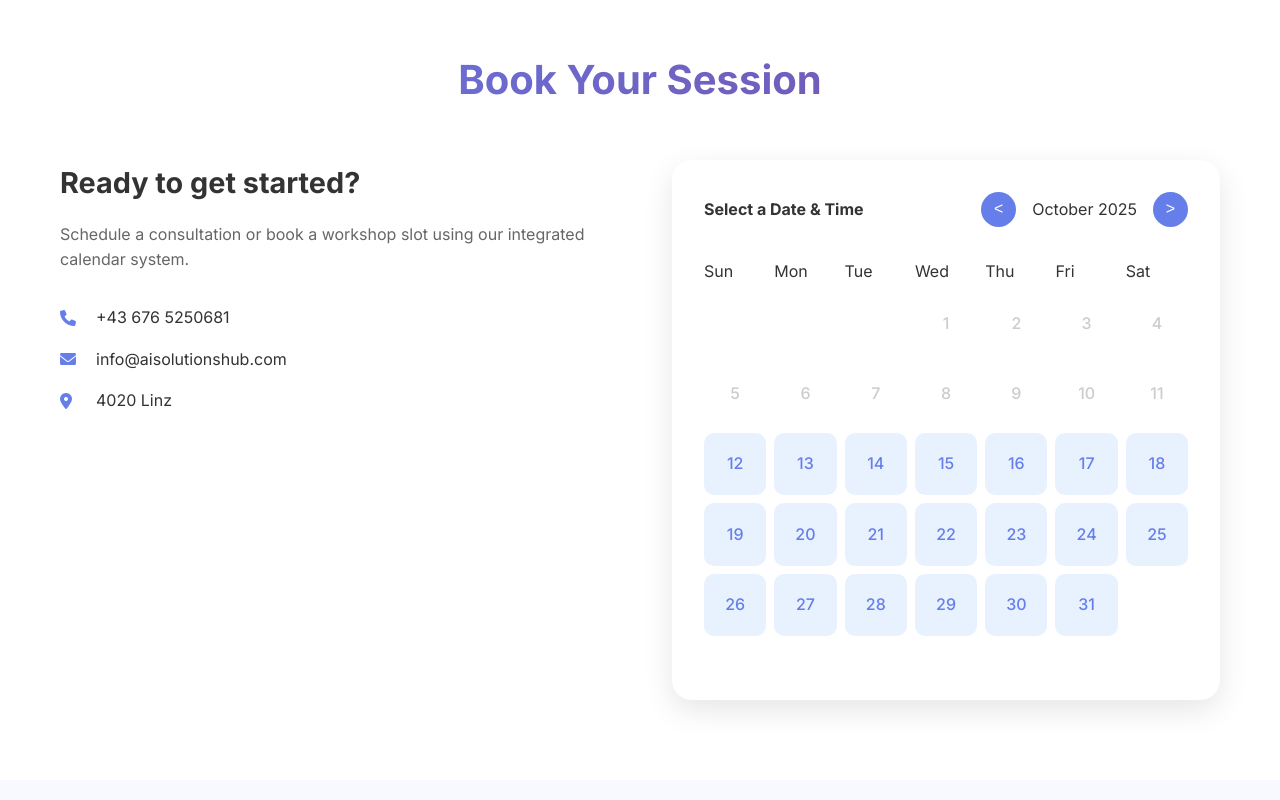
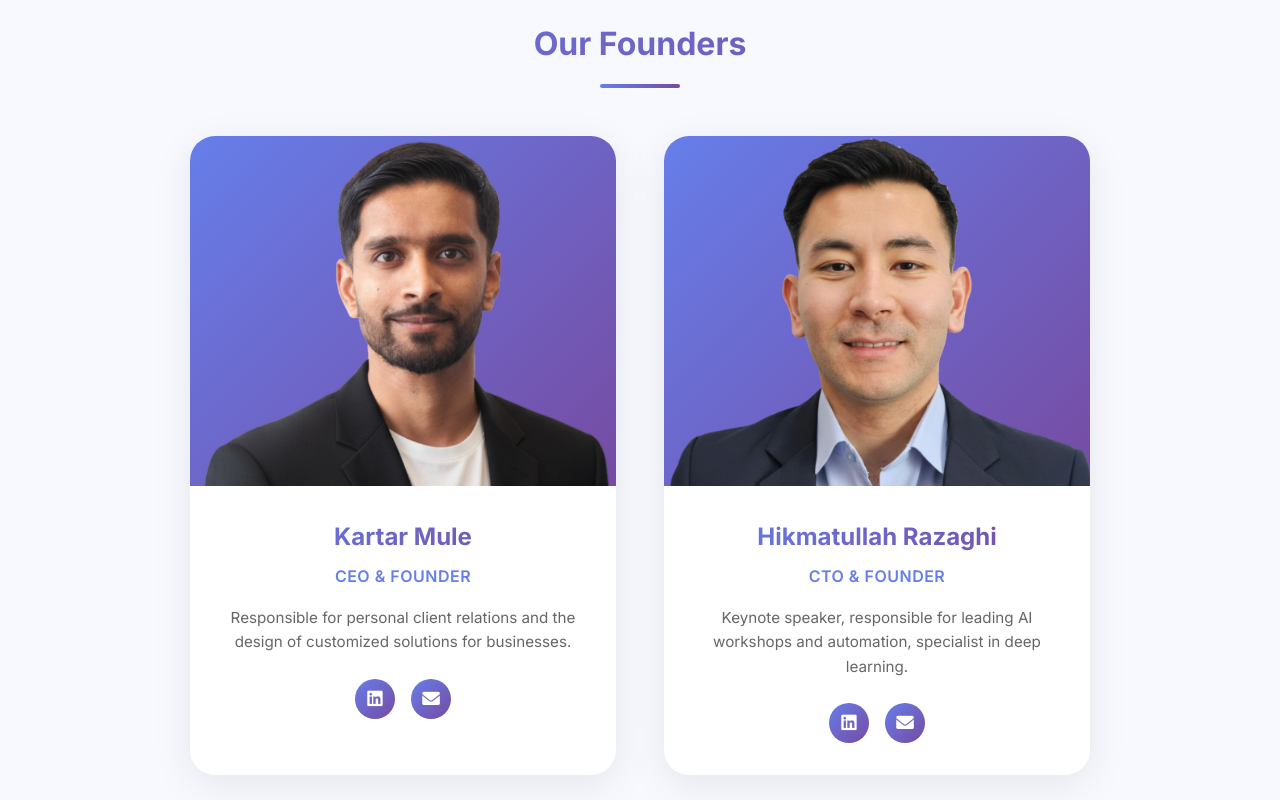
Before and after one commit to Aihikmat/AImpress, a website: page public/index.html in a window 1280 px wide. Shown: the part 7280-8080 px from the top of the page. Drawn offline with nearby package versions, Linux system fonts and the light colour scheme; no server answers.

Commit message:
added images

```diff
--- a/public/index.html
+++ b/public/index.html
@@ -446,16 +446,17 @@
 
 
 
-<!-- About Section -->
 <section id="about" class="about">
     <div class="container">
+        <h2 class="section-title">
+            <img src="/images/finallogo.png" class="title-logo">
+        </h2>
+
         <div class="about-content">
             <div class="about-text">
-                <h2 class="section-title">
-  <img src="/images/finallogo.png",  class="title-logo">
-</h2>
                 <p data-translate="about.desc">Wir haben diese KI-Agentur als engagiertes Team von KI-Masterabsolventen gegründet – mit dem Ziel, künstliche Intelligenz für Unternehmen praktisch nutzbar und zugänglich zu machen. KI kann Prozesse optimieren, Effizienz steigern und Innovation fördern – und das sollte jedem Unternehmen möglich sein, nicht nur den Tech-Giganten.</p>
             </div>
+
             <div class="about-visual">
                 <div class="tech-stack">
                     <div class="tech-item">Data Science</div>
@@ -464,7 +465,49 @@
                     <div class="tech-item">Large Language Models (LLMs)</div>
                     <div class="tech-item">AI Agents</div>
                     <div class="tech-item">Generative AI</div>
+                </div>
+            </div>
+        </div>
 
+        <!-- s Section -->
+        <div class="founders-section">
+            <h3 class="founders-title" data-translate="about.founders.title">Unsere Gründer</h3>
+
+            <div class="founders-grid">
+                <!-- Founder 1 -->
+                <div class="founder-card">
+                    <div class="founder-image-wrapper">
+                        <img src="/images/Kartar.png" alt="Kartar Mule" class="founder-image">
+                        <div class="founder-overlay"></div>
+                    </div>
+                    <div class="founder-info">
+                        <h4 class="founder-name">Kartar Mule</h4>
+                        <p class="founder-title" data-translate="about.founders.cofounder1">CEO & Founder</p>
+                        <p class="founder-bio" data-translate="about.founders.bio1">Zuständig für die persönliche Kundenbetreuung und die Konzeption maßgeschneiderter Lösungen für Unternehmen</p>
+                        <div class="founder-social">
+                            <!-- Founder 1 -->
+                            <a href="https://www.linkedin.com/in/kartar-m-b699222b6/" target="_blank" aria-label="LinkedIn"><i class="fab fa-linkedin"></i></a>
+                            <a href="mailto:mule@aimpress.at" aria-label="Email"><i class="fas fa-envelope"></i></a>
+
+                        </div>
+                    </div>
+                </div>
+
+                <!-- Founder 2 -->
+                <div class="founder-card">
+                    <div class="founder-image-wrapper">
+                        <img src="/images/Hikmat.png" alt="Hikmatullah Razaghi" class="founder-image">
+                        <div class="founder-overlay"></div>
+                    </div>
+                    <div class="founder-info">
+                        <h4 class="founder-name">Hikmatullah Razaghi</h4>
+                        <p class="founder-title" data-translate="about.founders.cofounder2">CTO & Founder</p>
+                        <p class="founder-bio" data-translate="about.founders.bio2">Keynote Speaker, zuständig für die Leitung der KI-Workshops und Automatisierung, Spezialist für Deep Learning</p>
+                        <div class="founder-social">
+                            <a href="https://www.linkedin.com/in/hikmat-razaghi" target="_blank" aria-label="LinkedIn"><i class="fab fa-linkedin"></i></a>
+<a href="mailto:hikmat@aimpress.at" aria-label="Email"><i class="fas fa-envelope"></i></a>
+                        </div>
+                    </div>
                 </div>
             </div>
         </div>
@@ -486,7 +529,7 @@
                     </div>
                     <div class="contact-item">
                         <i class="fas fa-envelope"></i>
-                        <span>info@aisolutionshub.com</span>
+                        <span>info@impress.at</span>
                     </div>
                     <div class="contact-item">
                         <i class="fas fa-map-marker-alt"></i>
@@ -579,8 +622,7 @@
                 <p data-translate="footer.desc">Transforming businesses through AI innovation and education.</p>
                 <div class="social-links">
                     <a href="#"><i class="fab fa-linkedin"></i></a>
-                    <a href="#"><i class="fab fa-twitter"></i></a>
-                    <a href="#"><i class="fab fa-github"></i></a>
+                    <a href="#"><i class="fab fa-instagram"></i></a>
                 </div>
             </div>
             <div class="footer-section">
@@ -593,7 +635,7 @@
             </div>
             <div class="footer-section">
                 <h4 data-translate="footer.contact">Contact</h4>
-                <p data-translate="footer.email">Email: info@aisolutionshub.com</p>
+                <p data-translate="footer.email">Email: info@aimpress.at</p>
                 <p data-translate="footer.phone">Phone: +43 676 5250681</p>
                 <p data-translate="footer.location">Location:   4020 Linz</p>
             </div>
```
